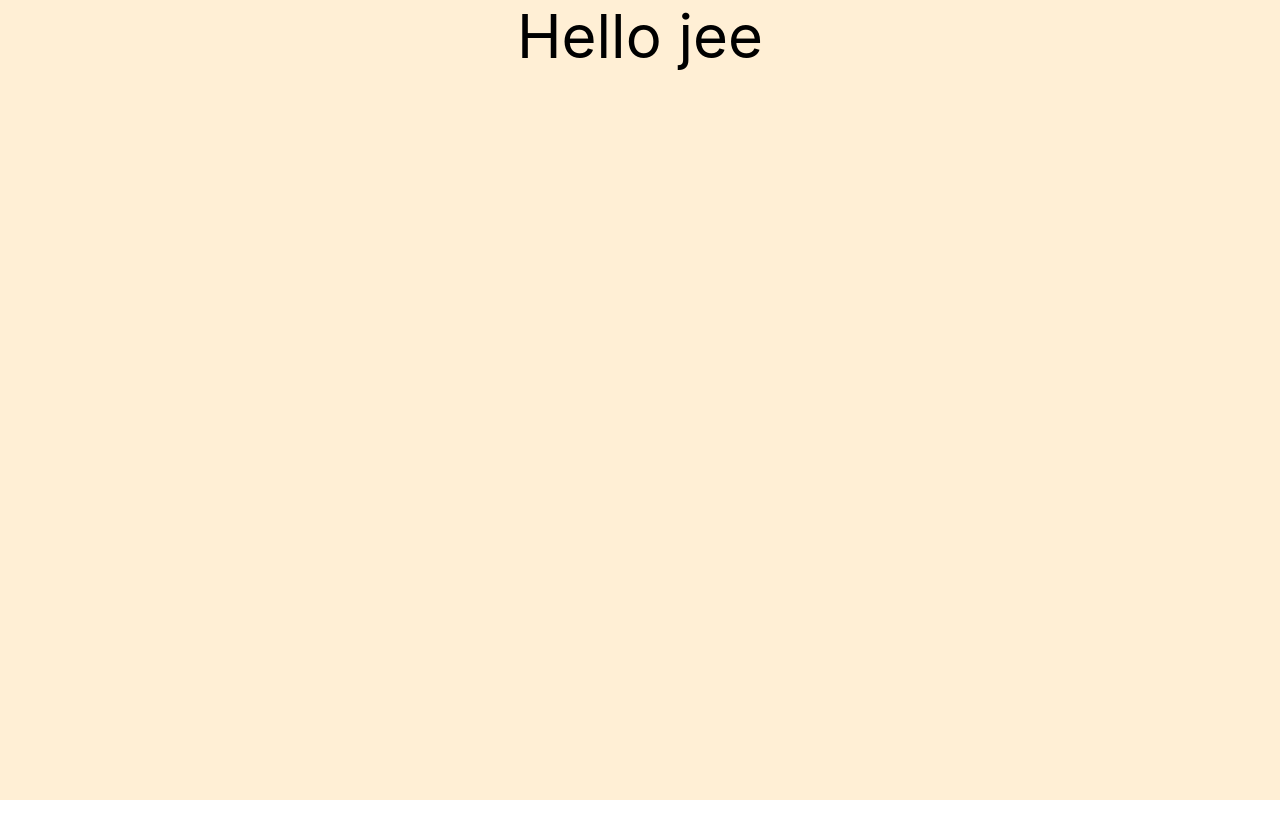
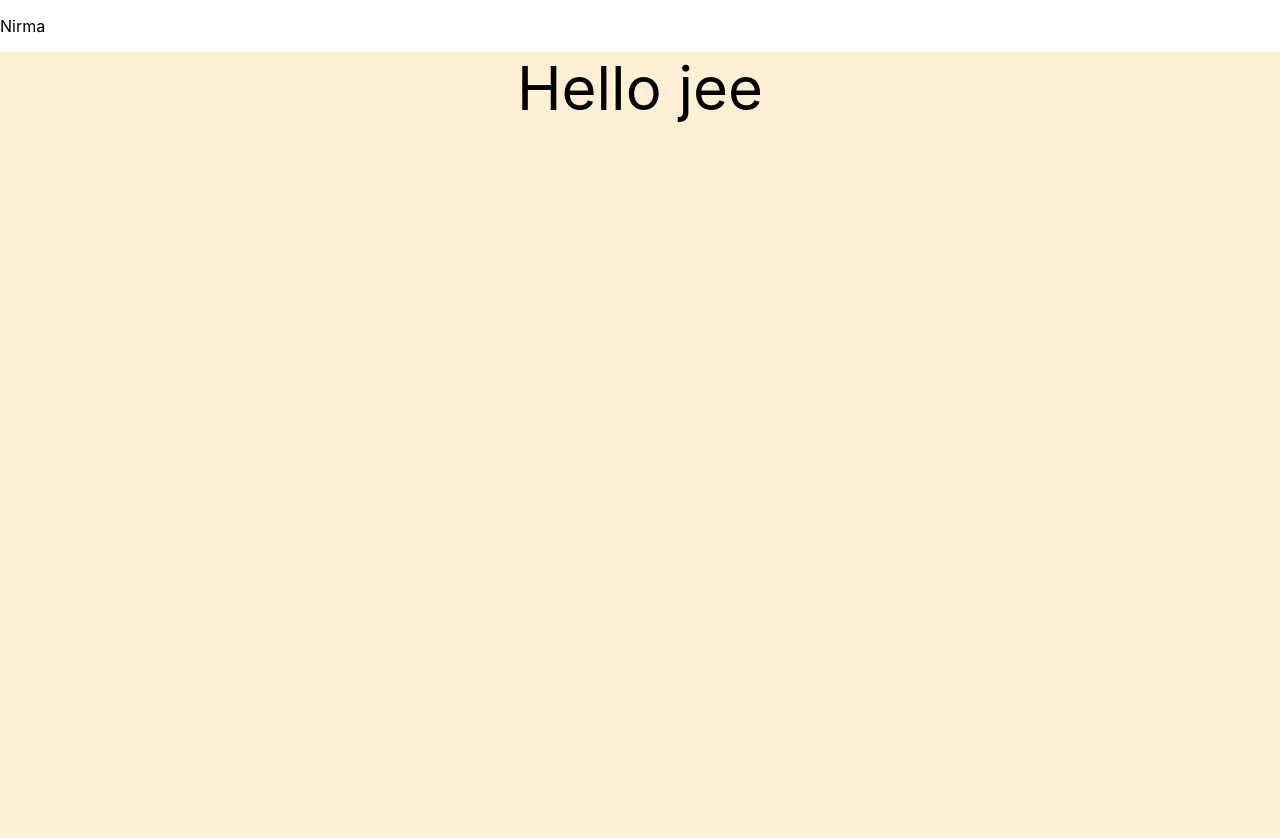
Before and after one commit to siddharthatomar33/Demoshopapp, a React (Create React App) app: page / in a window 1280 px wide. Shown: the top 838 px of the page. Before the commit the page ends 800 px from the top, so only its background shows below. Built offline with nearby package versions, Linux system fonts and the light colour scheme.

Commit message:
demoshopapp

```diff
--- a/src/App.js
+++ b/src/App.js
@@ -1,10 +1,12 @@
 import logo from './logo.svg';
 import './App.css';
+import Item from './components/item'
 
 function App() {
   return (
-    <div className="App">
-      Hello jee
+    <div>
+    <Item></Item>
+    <div className="App">Hello jee</div>
     </div>
   );
 }
--- /dev/null
+++ b/src/components/item.css
@@ -0,0 +1,3 @@
+.nirma{
+    text-align: center;
+}
--- /dev/null
+++ b/src/components/item.js
@@ -0,0 +1,6 @@
+function Item(){
+    return(<p className="nirma">Nirma</p>)
+
+}
+
+export default Item;
```
